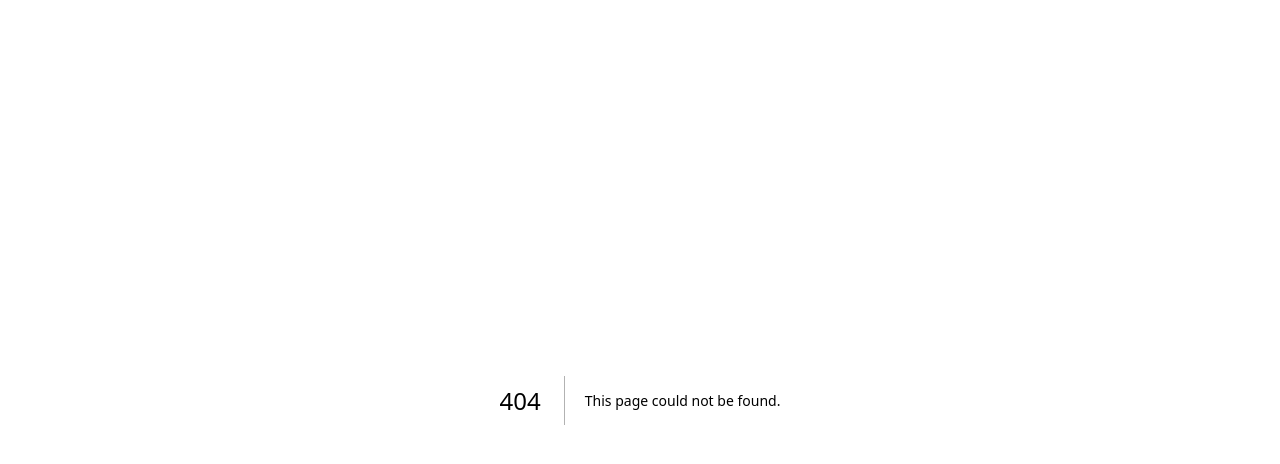
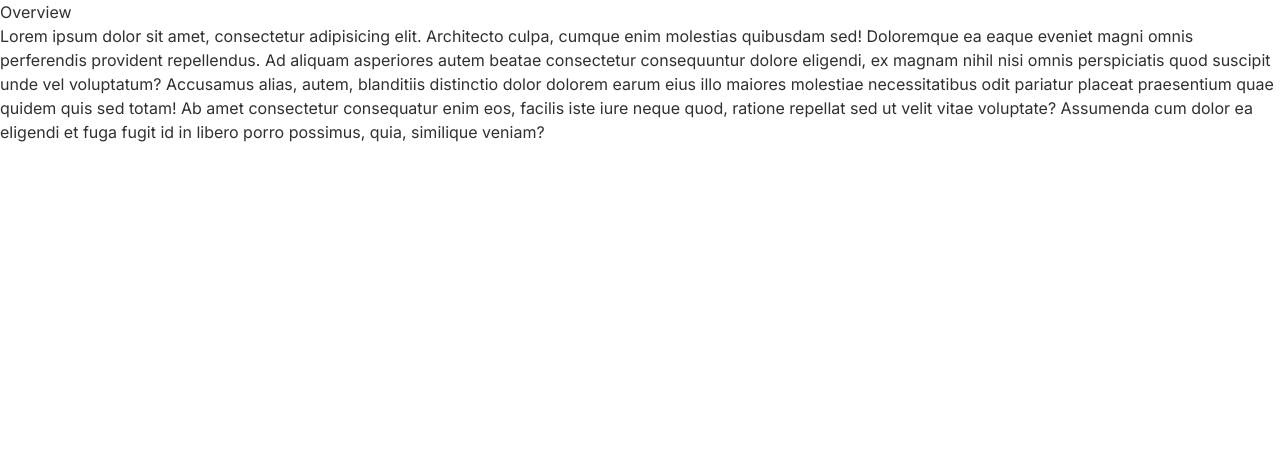
Before and after one commit to lsapundzic/sapundzic.com, a Next.js app: page /about in a window 1280 px wide. Before the commit this address had no page. Shown: the top 464 px of the page. Built offline with nearby package versions, Linux system fonts and the light colour scheme.

Commit message:
introduced about g

```diff
--- /dev/null
+++ b/app/about/page.tsx
@@ -0,0 +1,20 @@
+export default function About() {
+  return (
+    <div>
+      <h1>Overview</h1>
+      <p>
+        Lorem ipsum dolor sit amet, consectetur adipisicing elit. Architecto
+        culpa, cumque enim molestias quibusdam sed! Doloremque ea eaque eveniet
+        magni omnis perferendis provident repellendus. Ad aliquam asperiores
+        autem beatae consectetur consequuntur dolore eligendi, ex magnam nihil
+        nisi omnis perspiciatis quod suscipit unde vel voluptatum? Accusamus
+        alias, autem, blanditiis distinctio dolor dolorem earum eius illo
+        maiores molestiae necessitatibus odit pariatur placeat praesentium quae
+        quidem quis sed totam! Ab amet consectetur consequatur enim eos, facilis
+        iste iure neque quod, ratione repellat sed ut velit vitae voluptate?
+        Assumenda cum dolor ea eligendi et fuga fugit id in libero porro
+        possimus, quia, similique veniam?
+      </p>
+    </div>
+  );
+}
--- a/app/page.tsx
+++ b/app/page.tsx
@@ -1,8 +1,14 @@
+import Link from "next/link";
+
 export default function Home() {
   return (
-    <div className="flex justify-center items-center h-screen bg-gray-100">
-      <h1 className="text-6xl font-bold text-gray-900">The Sapundzic Family</h1>
-      <h2 className="text-xl font-medium text-gray-800">Offical Web Page</h2>
-    </div>
+    <Link href="./about">
+      <div className="flex justify-center items-center h-screen bg-gray-100">
+        <h1 className="text-6xl font-bold text-gray-900">
+          The Sapundzic Family
+        </h1>
+        <h2 className="text-xl font-medium text-gray-800">Offical Web Page</h2>
+      </div>
+    </Link>
   );
 }
```
